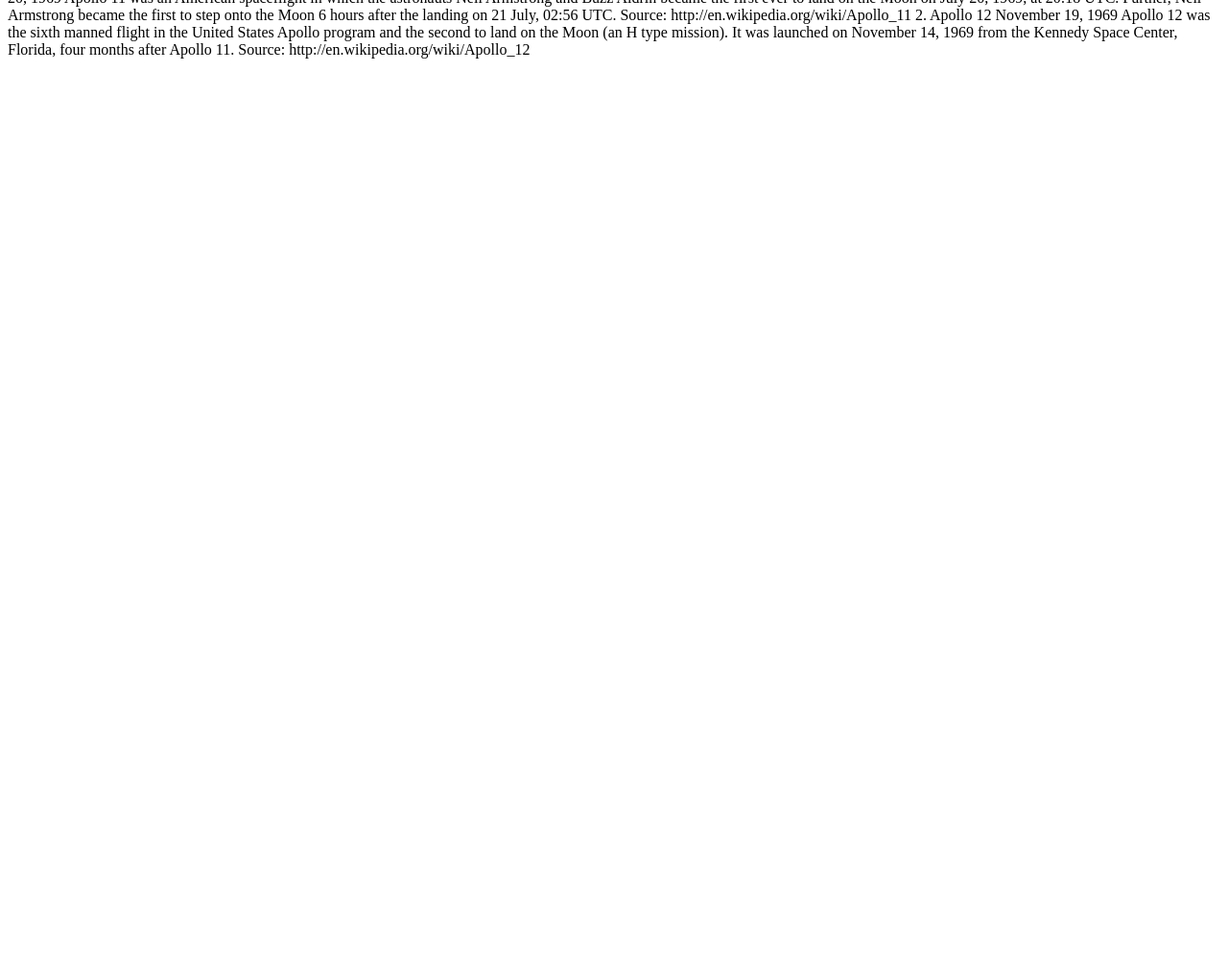
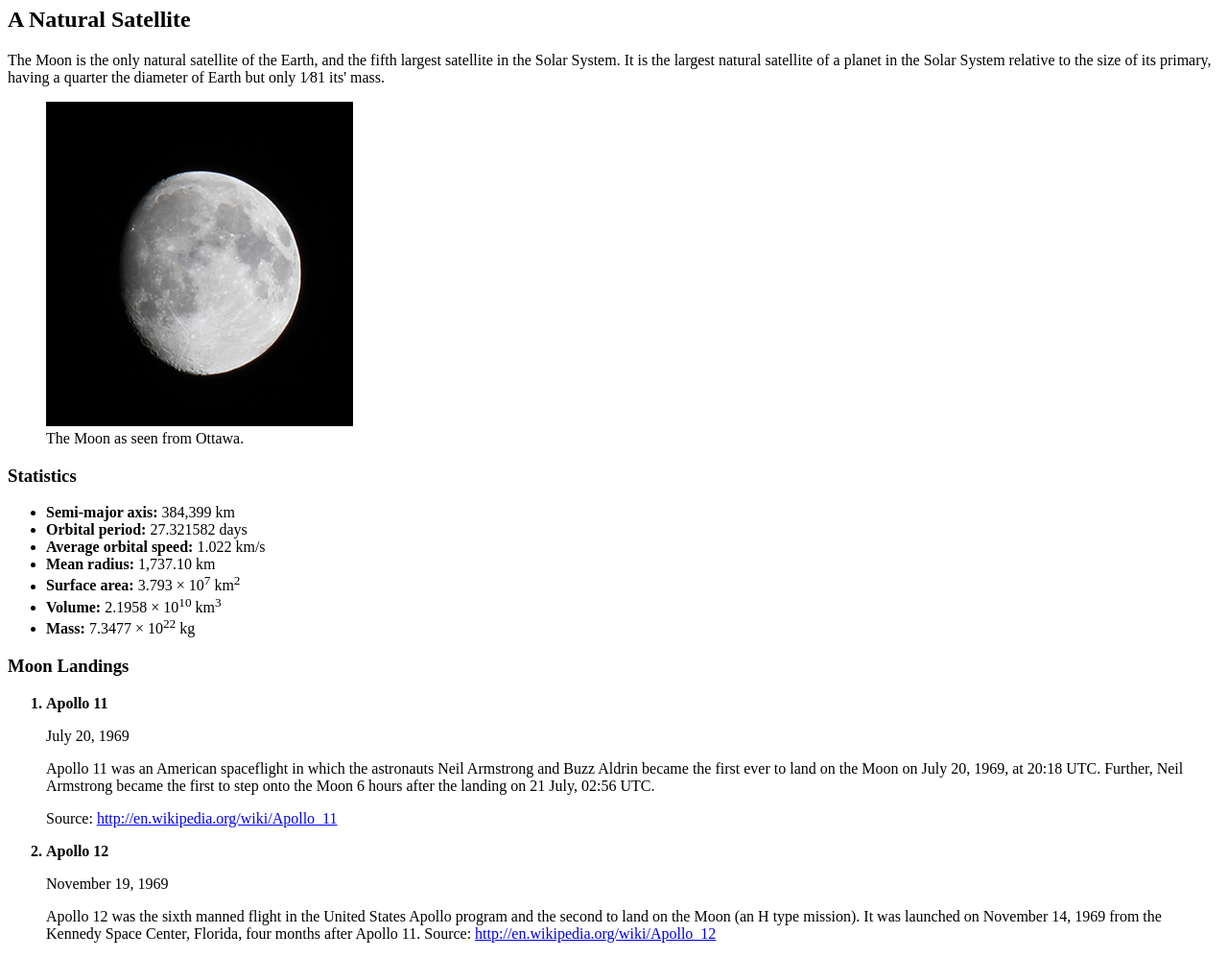
Before and after one commit to yuan0037/mad9013-ex1, a plain HTML site: page index.html in a window 1280 px wide. Shown: the part 73-1071 px from the top of the page at 96% size. Before the commit the page ends 800 px from the top, so only its background shows below. Drawn offline with Linux system fonts and the light colour scheme.

Commit message:
finished.

```diff
--- a/index.html
+++ b/index.html
@@ -1,33 +1,39 @@
 <!DOCTYPE html>
-<html lang="">
+<html lang="en-CA">
 <head>
     <meta charset="UTF-8">
-    <title></title>
-    <link rel="stylesheet" href="">
+    <title>The Moon</title>
+
 </head>
 
 <body>
-    The Moon
-A Natural Satellite
-The Moon is the only natural satellite of the Earth, and the fifth largest satellite in the Solar System. It is the largest natural satellite of a planet in the Solar System relative to the size of its primary, having a quarter the diameter of Earth but only 1⁄81 its' mass.
-The Moon as seen from Ottawa.
-Statistics
-• Semi-major axis: 384,399 km
-• Orbital period: 27.321582 days
-• Average orbital speed: 1.022 km/s
-• Mean radius: 1,737.10 km
-• Surface area: 3.793 × 107 km2
-• Volume: 2.1958 × 1010 km3
-• Mass: 7.3477 × 1022 kg
-Moon Landings
-1. Apollo 11
-￼
-July 20, 1969
-Apollo 11 was an American spaceflight in which the astronauts Neil Armstrong and Buzz Aldrin became the first ever to land on the Moon on July 20, 1969, at 20:18 UTC. Further, Neil Armstrong became the first to step onto the Moon 6 hours after the landing on 21 July, 02:56 UTC.
-Source: http://en.wikipedia.org/wiki/Apollo_11 2. Apollo 12
-November 19, 1969
-Apollo 12 was the sixth manned flight in the United States Apollo program and the second to land on the Moon (an H type mission). It was launched on November 14, 1969 from the Kennedy Space Center, Florida, four months after Apollo 11. Source: http://en.wikipedia.org/wiki/Apollo_12
-
+<h1>The Moon</h1>
+<h2>A Natural Satellite</h2>
+<p>The Moon is the only natural satellite of the Earth, and the fifth largest satellite in the Solar System. It is the largest natural satellite of a planet in the Solar System relative to the size of its primary, having a quarter the diameter of Earth but only 1⁄81 its' mass.
+</p>
+<figure><img src="img/moon.jpg" alt="moon"></img>
+<figcaption>The Moon as seen from Ottawa.</figcaption>
+</figure>
+<h3>Statistics</h3>
+<ul>
+<li><strong>Semi-major axis:</strong> 384,399 km</li>
+<li><strong>Orbital period:</strong> 27.321582 days</li>
+<li><strong>Average orbital speed:</strong> 1.022 km/s</li>
+<li><strong>Mean radius:</strong> 1,737.10 km</li>
+<li><strong>Surface area:</strong> 3.793 × 10<sup>7</sup> km<sup>2</sup></li>
+<li><strong>Volume:</strong> 2.1958 × 10<sup>10</sup> km<sup>3</sup></li>
+<li><strong>Mass:</strong> 7.3477 × 10<sup>22</sup> kg</li>
+    </ul>
+<h3>Moon Landings</h3>
+    <ol>
+<strong><li>Apollo 11</li></strong>
+<p><time>July 20, 1969</time></p>
+<p>Apollo 11 was an American spaceflight in which the astronauts Neil Armstrong and Buzz Aldrin became the first ever to land on the Moon on <time datetime="1969-07-20">July 20, 1969</time>, at <time>20:18</time> UTC. Further, Neil Armstrong became the first to step onto the Moon 6 hours after the landing on 21 July, <time>02:56 UTC</time>.</p>
+<p>Source: <a href="http://en.wikipedia.org/wiki/Apollo_11">http://en.wikipedia.org/wiki/Apollo_11</a> </p>
+<strong><li>Apollo 12</li></strong>
+<p><time datetime="1969-11-19">November 19, 1969</time></p>
+Apollo 12 was the sixth manned flight in the United States Apollo program and the second to land on the Moon (an H type mission). It was launched on <time datetime="1969-11-14">November 14, 1969</time> from the Kennedy Space Center, Florida, four months after Apollo 11. Source: <a href="http://en.wikipedia.org/wiki/Apollo_12">http://en.wikipedia.org/wiki/Apollo_12</a>
+    </ol>
     <script src=""></script>
 </body>
 </html>
```
